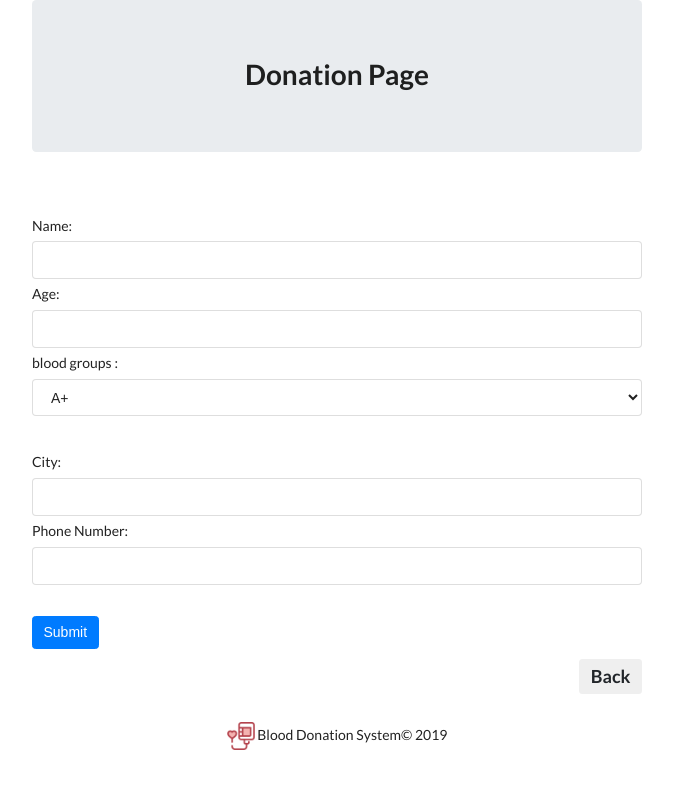
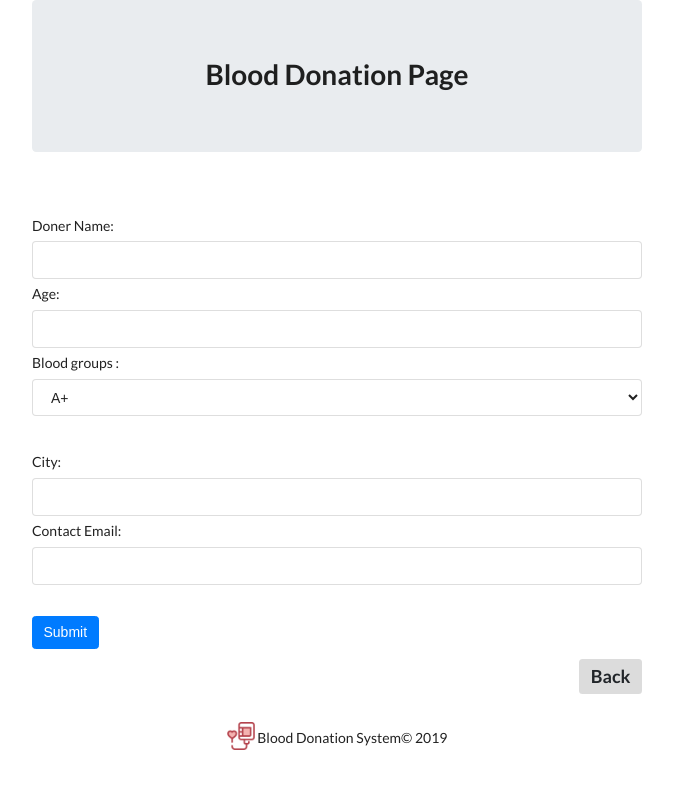
Before and after one commit to Ha-Mundo/Blood-Connect, a Flask app: page /blood_donation in a window 1280 px wide. Shown: the whole page, without its empty margins (303-976 px from the left). Run offline with Flask 2, Linux system fonts and the light colour scheme; some libraries are stand-ins or nearby versions.

Commit message:
general main fixes

```diff
--- a/app.py
+++ b/app.py
@@ -1,7 +1,6 @@
 """
 TODO
 add pagination
-update receive-table
 improve ui
 """
 
@@ -9,53 +8,54 @@ from flask import Flask, request, jsonify, render_template, url_for, redirect, f
 from flask_sqlalchemy import SQLAlchemy
 from sqlalchemy import create_engine, MetaData, func, Column, Date, Integer, Text, asc, desc
 from sqlalchemy.orm import sessionmaker
+from time_limit import threshold_donation, threshold_request, timer, donation_day
 import datetime
-from time_limit import threshold_donation, threshold_request, timer, donation_day
 
 file_name = 'BloodDonationSystem.db'
 app = Flask(__name__)
 app.config["SQLALCHEMY_DATABASE_URI"] = f"sqlite:///{file_name}"
+app.config['SQLALCHEMY_TRACK_MODIFICATION'] = False
 app.config['SECRET_KEY'] = 'mysecretkey'
 db = SQLAlchemy(app)
 
 class BloodDonation(db.Model):
     id = db.Column(db.Integer, primary_key = True)
-    name = db.Column(db.String, nullable=False)
+    name = db.Column(db.String(20), nullable=False)
     age = db.Column(db.Integer, nullable=False)
     blood_groups = db.Column(db.String, nullable=False)
-    city = db.Column(db.String, nullable=False)
-    phone_no = db.Column(db.String, nullable=False)
+    city = db.Column(db.String(20), nullable=False)
+    email = db.Column(db.String(60), nullable=False)
     latest_donation = db.Column(db.Date, nullable=False)
     next_donation = db.Column(db.Date)
     donation_counter = db.Column(db.Integer, default=1)
 
 
-    def __init__(self, name, age, blood_groups, city, phone_no, latest_donation, next_donation, donation_counter):
+    def __init__(self, name, age, blood_groups, city, email, latest_donation, next_donation, donation_counter):
         self.name = name
         self.age = age
         self.blood_groups = blood_groups
         self.city = city
-        self.phone_no = phone_no
+        self.email = email
         self.latest_donation = latest_donation
         self.next_donation = next_donation
         self.donation_counter = donation_counter
 
 class BloodRequest(db.Model):
     id = db.Column(db.Integer, primary_key = True)
-    name = db.Column(db.String, nullable=False)
+    name = db.Column(db.String(20), nullable=False)
     blood_groups = db.Column(db.String, nullable=False)
-    city = db.Column(db.String, nullable=False)
-    phone_no = db.Column(db.String, nullable=False)
+    city = db.Column(db.String(20), nullable=False)
+    email = db.Column(db.String(60), nullable=False)
     latest_request = db.Column(db.Date, nullable=False)
     next_request = db.Column(db.Date)
     request_counter = db.Column(db.Integer, default=1)
 
 
-    def __init__(self, name, blood_groups, city, phone_no, latest_request, next_request, request_counter):
+    def __init__(self, name, blood_groups, city, email, latest_request, next_request, request_counter):
         self.name = name
         self.blood_groups = blood_groups
         self.city = city
-        self.phone_no = phone_no
+        self.email = email
         self.latest_request = latest_request
         self.next_request = next_request
         self.request_counter = request_counter
@@ -78,7 +78,7 @@ def blood_donation():
         donation_day = datetime.date.today()
         next_donation_date = threshold_donation(donation_day)
 
-        data_fields = ['name','age','blood_groups','city','phone_no']
+        data_fields = ['name','age','blood_groups','city','email']
 
         data_dict = {}
         data_dict['latest_donation'] = donation_day
@@ -92,7 +92,7 @@ def blood_donation():
             if value == "":
                 return "Please enter all the details."
 
-        counter = db.session.query(BloodDonation).filter(BloodDonation.phone_no == data_dict['phone_no']).count()
+        counter = db.session.query(BloodDonation).filter(BloodDonation.email == data_dict['email']).count()
         next_bd = db.session.query(BloodDonation).filter(BloodDonation.next_donation).count()
 
         if counter == 0:
@@ -101,11 +101,11 @@ def blood_donation():
             blood_donation = BloodDonation(**data_dict)
             db.session.add(blood_donation)
             db.session.commit()
-            flash(f"Thank you for your availability. We'll get in touch soon!", "success")
+            flash(f"Thank you {blood_donation.name[0].upper()}{blood_donation.name[1:]} for your availability. We'll get in touch soon!", "success")
             return redirect(url_for('home'))
 
         elif next_bd > 0:
-            query = db.session.query(BloodDonation.next_donation).filter(BloodDonation.phone_no == data_dict['phone_no']).all()
+            query = db.session.query(BloodDonation.next_donation).filter(BloodDonation.email == data_dict['email']).all()
             next_bd_date = list(query[::-1][0])
 
             if next_bd_date[0] <= donation_day:
@@ -114,7 +114,7 @@ def blood_donation():
                 blood_donation = BloodDonation(**data_dict)
                 db.session.add(blood_donation)
                 db.session.commit()
-                flash(f"Thank you for your availability. We'll get in touch soon!", "success")
+                flash(f"Thank you {blood_donation.name[0].upper()}{blood_donation.name[1:]} for your availability. We'll get in touch soon!", "success")
                 return redirect(url_for('home'))
 
             else:
@@ -142,13 +142,13 @@ def blood_receive():
         blood_groups = request.form.get('blood_groups').lower()
         city = request.form.get('city').lower()
         name = request.form.get('name').lower()
-        phone_no = request.form.get('phone_no').lower()
+        email = request.form.get('email').lower()
 
         if city == "":
             return "Please enter all the details."
 
         next_request_date = threshold_request(donation_day)
-        receiver_fields = ['blood_groups','city','name','phone_no']
+        receiver_fields = ['blood_groups','city','name','email']
 
         request_dict = {}
         request_dict['latest_request'] = donation_day
@@ -157,7 +157,7 @@ def blood_receive():
         for field in receiver_fields:
             request_dict[field] = request.form.get(field).lower()
 
-        counter = db.session.query(BloodRequest).filter(BloodRequest.phone_no == request_dict['phone_no']).count()
+        counter = db.session.query(BloodRequest).filter(BloodRequest.email == request_dict['email']).count()
         next_br = db.session.query(BloodRequest).filter(BloodRequest.next_request).count()
 
         if counter == 0:
@@ -168,7 +168,7 @@ def blood_receive():
             db.session.commit()
 
         elif next_br > 0:
-            query = db.session.query(BloodRequest.next_request).filter(BloodRequest.phone_no == request_dict['phone_no']).all()
+            query = db.session.query(BloodRequest.next_request).filter(BloodRequest.email == request_dict['email']).all()
             next_br_date = list(query[::-1][0])
 
             if next_br_date[0] <= donation_day:
@@ -188,16 +188,21 @@ def blood_receive():
 
 
         print(city, blood_groups)
-        result = BloodDonation.query.\
-            filter_by(blood_groups = blood_groups).\
-            filter_by(city = city).\
-                all()
+        result = BloodDonation.query\
+            .filter_by(blood_groups = blood_groups)\
+            .filter_by(city = city)\
+            .all()
+
+        total_result = BloodDonation.query\
+            .filter_by(blood_groups = blood_groups)\
+            .filter_by(city = city)\
+            .count()
 
         if result == []:
             print('Sorry no donations available')
             return render_template('empty_db.html')
         else:
-            return render_template('results.html', blood_donations=result)
+            return render_template('results.html', blood_donations=result, city=city, total_result = total_result)
 
     print(result)
     return render_template('results.html', blood_donations=result)
@@ -205,17 +210,19 @@ def blood_receive():
 @app.route('/take_donation')
 def take_donation():
     blood_donation_id = request.args.get('id')
+    request_name = BloodRequest.query.order_by(BloodRequest.id.desc()).first()
     result = BloodDonation.query.get(blood_donation_id)
     print(result)
     db.session.delete(result)
     db.session.commit()
-    flash("Thank you for your request! We let you know as soon as possible!", "success")
+    flash(f"Thank you {request_name.name[0].upper()}{request_name.name[1:]} for your request! We let you know as soon as possible!", "success")
     return redirect(url_for('home'))
 
 @app.route('/all_donations_db', methods=['GET'] )
 def all_donations_db():
     all_donations = BloodDonation.query.all()[::-1]
-    return render_template('blood_db.html', blood_donations=all_donations)
+    all_donations_counter = BloodDonation.query.count()
+    return render_template('blood_db.html', blood_donations=all_donations, all_donations_counter = all_donations_counter)
 
 if __name__ == '__main__':
     app.run(debug=True)
--- /dev/null
+++ b/runtime.txt
@@ -0,0 +1 @@
+python-3.8.6
--- a/static/style.css
+++ b/static/style.css
@@ -25,7 +25,7 @@
    /*  margin-bottom: -2rem; */
 }
 
-.icon-box {margin-top: 2rem; background: ButtonFace;}
+.icon-box {margin-top: 2rem; background:gainsboro;}
 .icon-box-a {margin-bottom:.35rem;}
 .icon-box:hover {
     transition: 0.5s;
@@ -40,13 +40,13 @@ a.btn-r:hover { border-radius: .25rem; color:black; }
 .blogofot {
         width :2rem;
         display: inline;
-        /* margin-right: 1rem; */
+        margin-bottom: 0.5rem;
     }
 
 footer {
     position: absolute;
     width: 100%;
-    margin: 2rem 0;
+    margin: 2rem auto;
   }
 
 footer p {display: inline;}
--- a/templates/base.html
+++ b/templates/base.html
@@ -10,7 +10,6 @@
     <script src="https://code.jquery.com/jquery-3.1.1.min.js" crossorigin="anonymous" /></script>
     <link rel="stylesheet" href="https://cdn.jsdelivr.net/npm/semantic-ui@2.4.2/dist/semantic.min.css" />
     <script src="https://cdn.jsdelivr.net/npm/semantic-ui@2.4.2/dist/semantic.min.js" /></script>
-    <!-- <link rel="stylesheet" href="{{ url_for('static', filename='style.css') }}" /> -->
     <link href="../static/style.css" type="text/css" rel="stylesheet" />
     {% endblock %}
   </head>
@@ -23,7 +22,7 @@
 
     <footer>
       {% block footer %}
-      <div class = "text-center rounded-pill">
+      <div class = "text-center">
          <img src="/static/BDS.png" class="blogofot">
          <p>Blood Donation System&copy; 2019</p>
       </div>
--- a/templates/donate.html
+++ b/templates/donate.html
@@ -2,7 +2,7 @@
 {% block content %}
 <div class="container donation-page">
     <div class="jumbotron text-center">
-        <h1>Donation Page</h1>
+        <h1>Blood Donation Page</h1>
     </div>
 
     <div class="flash">
@@ -23,14 +23,14 @@
 
     <form action="/blood_donation" method='POST', class='ui form'>
         <br>
-        Name:<br>
+        Doner Name:<br>
         <input type="text" name="name" required>
         <br>
         Age:<br>
         <input type="number" name="age" required>
 
         <br>
-        blood groups :<br>
+        Blood groups :<br>
         <select name="blood_groups" method="GET" action="/" checked>
             <option value="{{ blood_groups[0]}}" selected>{{ blood_groups[0]}}</option>
             {% for  blood_group in  blood_groups[1:] %}
@@ -41,8 +41,8 @@
          City:<br>
         <input type="text" name="city" required>
         <br>
-         Phone Number:<br>
-        <input type="number" name="phone_no" required>
+         Contact Email:<br>
+        <input type="email" name="email" required>
         <br><br>
         <input type="submit" value="Submit" class="btn btn-primary">
     </form>
--- a/templates/empty_db.html
+++ b/templates/empty_db.html
@@ -7,7 +7,7 @@
         Sorry! No donations available
     </h1>
 </div>
-<div class="text-right">
+<div class="text-center">
     <a class = "btn icon-box" href="/">
      <h3 class="text-right">Back</h3>
     </a>
--- a/time_limit.py
+++ b/time_limit.py
@@ -15,14 +15,14 @@ threshold = datetime.timedelta(days=1)
 
 def threshold_donation(donation_day):
     #donation_day = datetime.datetime.now()
-    threshold = datetime.timedelta(days=1)
+    threshold = datetime.timedelta(days=90) #90 Days threshold for blood donation
     till_day =  donation_day + threshold
     #print(till_day)
     return till_day
 
 def threshold_request(donation_day):
     #donation_day = datetime.datetime.now()
-    threshold = datetime.timedelta(days=1)
+    threshold = datetime.timedelta(days=7) #7 Days threshold for blood request
     till_day =  donation_day + threshold
     #print(till_day)
     return till_day
```
Also changed, not shown: other parts of static/style.css (+26 -7 lines), requirements.txt (added, +91 -0 lines), templates/blood_db.html (+7 -3 lines), templates/find_blood.html (+7 -7 lines), templates/results.html (+7 -3 lines), BloodDonationSystem.db, blood-donation.png (deleted), 3 other files.
